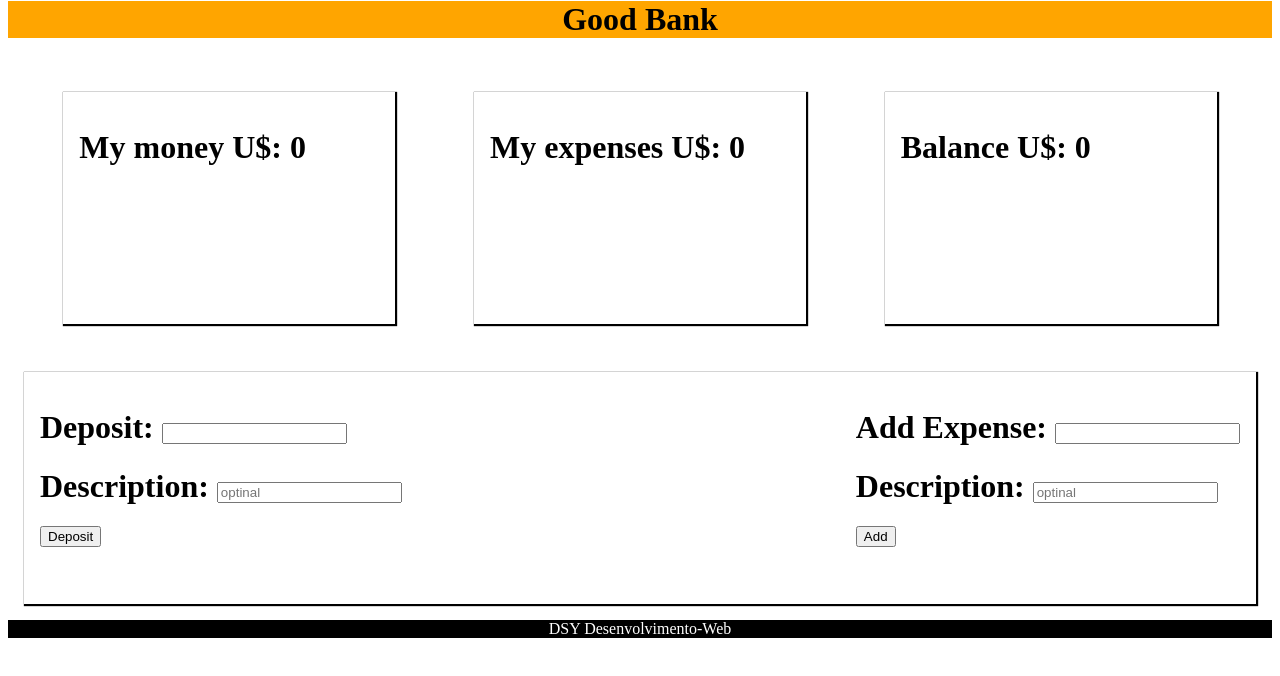
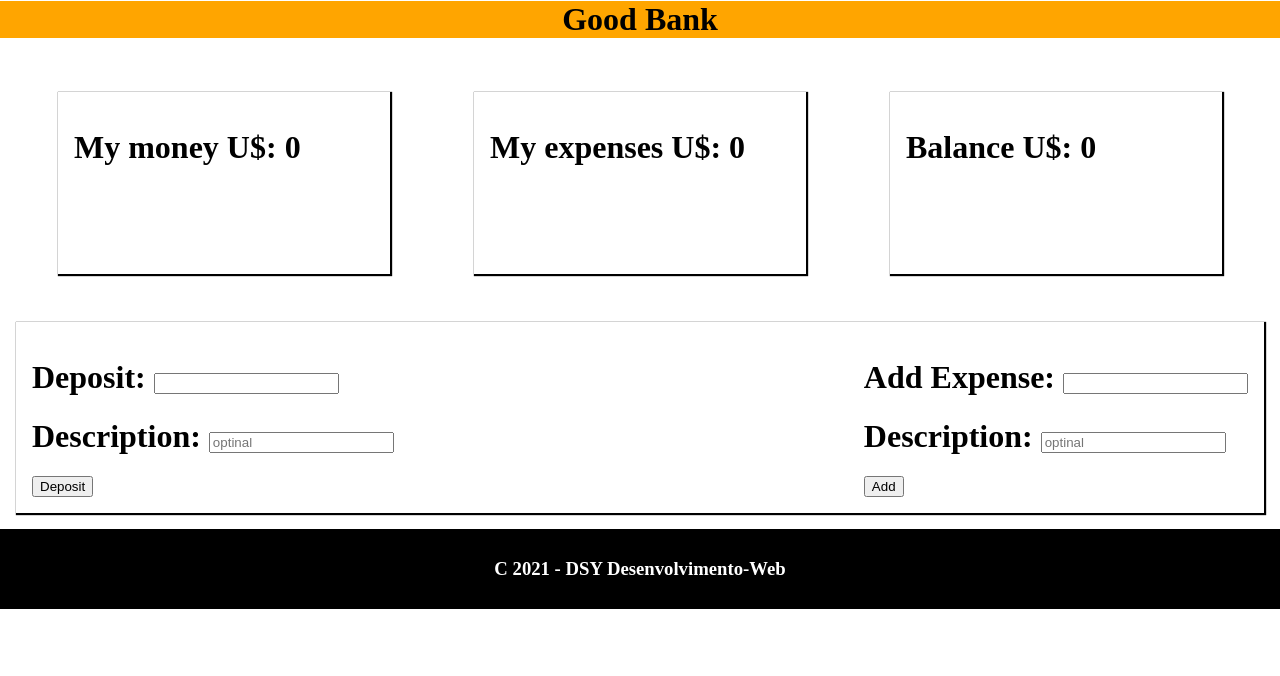
Before and after one commit to Davi-Serrano/Good-Bank, a React (Create React App) app: page / in a window 1280 px wide. Shown: the top 676 px of the page. Built offline with nearby package versions, Linux system fonts and the light colour scheme.

Commit message:
CSS mudanças

```diff
--- a/src/app.css
+++ b/src/app.css
@@ -1,3 +1,7 @@
+body{
+    margin: 0;
+    padding: 0;
+}
 .App{
     margin-top: -20px;
 }
--- a/src/components/Footer/footer.css
+++ b/src/components/Footer/footer.css
@@ -1,7 +1,10 @@
 footer{
-    text-align: center;
+    display: flex;
+    justify-content: center;
+    align-items: center;
     background: black;
     color: white;
     width: 100%;
-
+    height: 80px;
+    margin-top: 33x;
 }
--- a/src/components/Footer/footer.js
+++ b/src/components/Footer/footer.js
@@ -4,7 +4,7 @@ const Footer = ()=> {
 
     return(
         <footer>
-            DSY Desenvolvimento-Web
+           <h3> C 2021 - DSY Desenvolvimento-Web </h3>
         </footer>
     )
 }
--- a/src/components/Header/header.css
+++ b/src/components/Header/header.css
@@ -1,4 +1,5 @@
 header{
-    background-color: orange;
+
+    background: orange;
     text-align: center;
 }
--- a/src/components/Section/section.css
+++ b/src/components/Section/section.css
@@ -9,7 +9,7 @@
     display: flex;
     margin: 1em;
     padding: 1em;
-    min-height: 200px;
+    min-height: 150px;
     min-width: 300px;
     box-shadow: 1px 1px 1px 1px black;
 
```
